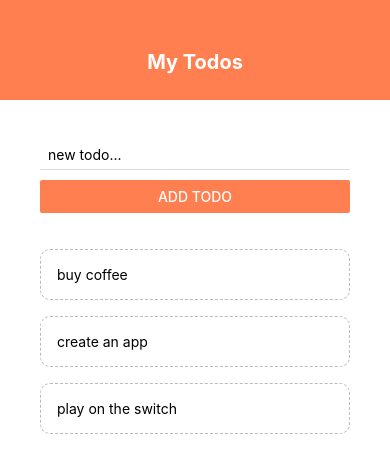
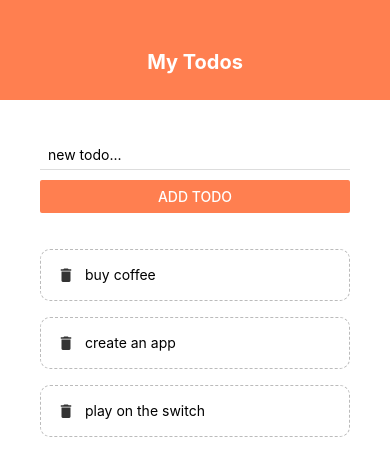
Before and after one commit to kawaiimusician/todo-with-react-native, a React Native app: screen / in a window 390 px wide. Shown: the top 476 px of the page. Built offline with nearby package versions, Linux system fonts and the light colour scheme.

Commit message:
added trash can icon

```diff
--- a/App.js
+++ b/App.js
@@ -3,7 +3,7 @@ import { StyleSheet, Text, View, FlatList, Alert, TouchableWithoutFeedback, Keyb
 import Header from './components/header';
 import TodoItem from './components/todoItem';
 import AddTodo from './components/addTodo';
-import Sandbox from './components/sandbox';
+
 
 export default function App() {
   const [todos, setTodos] = useState([
--- a/components/todoItem.js
+++ b/components/todoItem.js
@@ -1,11 +1,15 @@
 import React from 'react'
-import { StyleSheet, Text, TouchableOpacity } from 'react-native';
+import { StyleSheet, Text, TouchableOpacity, View } from 'react-native';
+import { MaterialCommunityIcons } from '@expo/vector-icons';
 
 export default function TodoItem({ item, pressHandler }){
 
   return(
     <TouchableOpacity onPress={()=> pressHandler(item.key)}>
-      <Text style={styles.item}>{item.text}</Text>
+      <View style={styles.item}>
+        <MaterialCommunityIcons name='delete' size={18} color={'#333'} />
+        <Text style={styles.text}>{item.text}</Text>
+      </View>
     </TouchableOpacity>
 
   )
@@ -18,6 +22,10 @@ const styles = StyleSheet.create({
     borderColor: '#bbb',
     borderWidth: 1,
     borderStyle: 'dashed',
-    borderRadius: 10
+    borderRadius: 10,
+    flexDirection: 'row',
+  },
+  text: {
+    marginLeft: 10,
   }
 })
```
